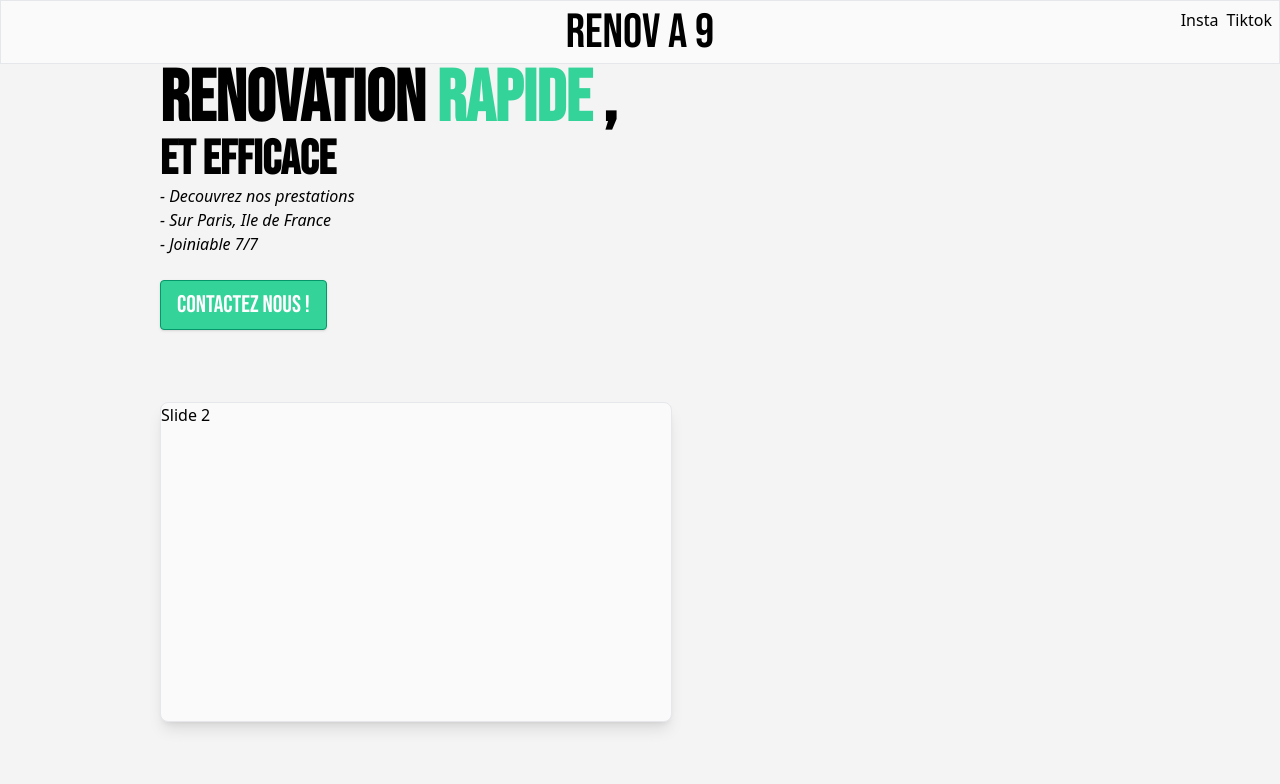
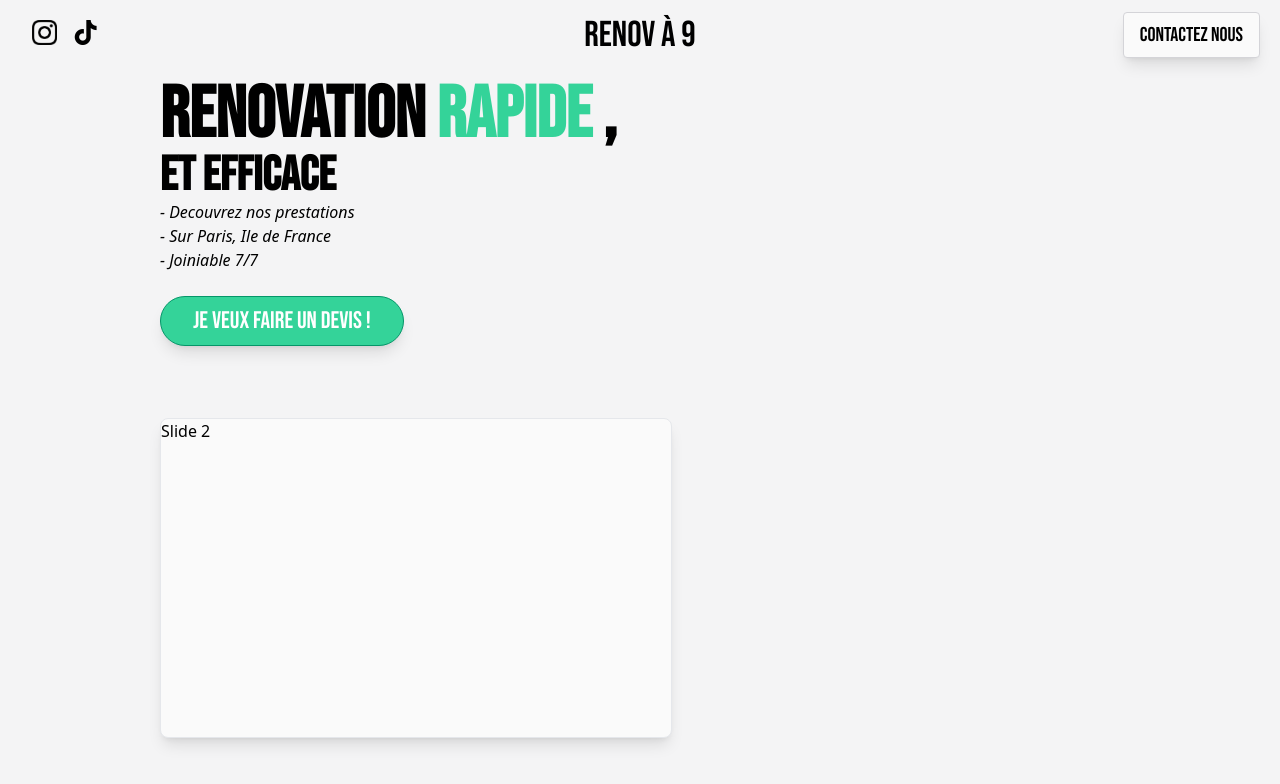
Before and after one commit to zinedinechami/renov_v1, a Next.js app: page / in a window 1280 px wide. Shown: the top 784 px of the page. Built offline with nearby package versions, Linux system fonts and the light colour scheme.

Commit message:
added social media links, added button in header

```diff
--- a/src/app/page.tsx
+++ b/src/app/page.tsx
@@ -5,7 +5,7 @@ import LandingPage from "@/pages/landing";
 export default function Home() {
   return (
     <>
-      <body className="bg-zinc-100 p">
+      <body className="bg-zinc-100 ">
         <Header />
         <main className="px-40">
           <LandingPage />
--- a/src/components/button.tsx
+++ b/src/components/button.tsx
@@ -5,7 +5,7 @@ type Props = {
 export default function Button({ text }: Props) {
   return (
     <>
-      <button className="bebas-neue-regular text-2xl bg-emerald-400 hover:bg-emerald-500 text-white my-6 py-2 px-4 border border-emerald-600 rounded shadow">
+      <button className="bebas-neue-regular text-2xl bg-emerald-400 hover:bg-emerald-500 text-white my-6 py-2 px-8 border border-emerald-600 rounded-full shadow-lg">
         {text}
       </button>
     </>
--- a/src/components/header.tsx
+++ b/src/components/header.tsx
@@ -1,18 +1,31 @@
+import tiktok from "../assets/tiktok.png";
+import insta from "../assets/instagram.png";
+import Image from "next/image";
+
 export default function Header() {
   return (
     <>
-      <nav className=" h-16 bg-zinc-50 border ">
-        <h1 className="bebas-neue-regular text-center text-5xl pt-2 flex-col ">
-          RENOV A 9
+      <nav className=" h-20  ">
+        <h1 className="bebas-neue-regular text-center sm:text-4xl text-2xl pt-4 flex-col ">
+          RENOV À 9
         </h1>
-        <div className="absolute top-2 right-0 gap-2">
-          <a className="pr-2" href="">
-            Insta
-          </a>
-          <a className="pr-2" href="">
-            Tiktok
-          </a>
+        <div className=" absolute top-5 left-8">
+          <ul className="flex ">
+            <li className="pr-4">
+              <a className="pr-2" href="">
+                <Image src={insta} width={25} height={20} alt={"instagram"} />
+              </a>
+            </li>
+            <li>
+              <a className="pr-2" href="">
+                <Image src={tiktok} width={25} height={20} alt={"tiktok"} />
+              </a>
+            </li>
+          </ul>
         </div>
+        <button className=" absolute right-5 top-3 bebas-neue-regular sm:text-xl bg-zinc-50 hover:bg-zinc-200 text-black  py-2 px-4 border border-zinc-300 rounded shadow-lg">
+          Contactez Nous
+        </button>
       </nav>
     </>
   );
--- a/src/pages/landing.tsx
+++ b/src/pages/landing.tsx
@@ -15,7 +15,7 @@ export default function LandingPage() {
             <li>- Sur Paris, Ile de France</li>
             <li>- Joiniable 7/7 </li>
           </ul>
-          <Button text={"Contactez nous !"} />
+          <Button text={"Je veux faire un devis !"} />
         </div>
         <Carousel />
       </section>
```
Also changed, not shown: src/assets/instagram.png (added), src/assets/tiktok.png (added).
